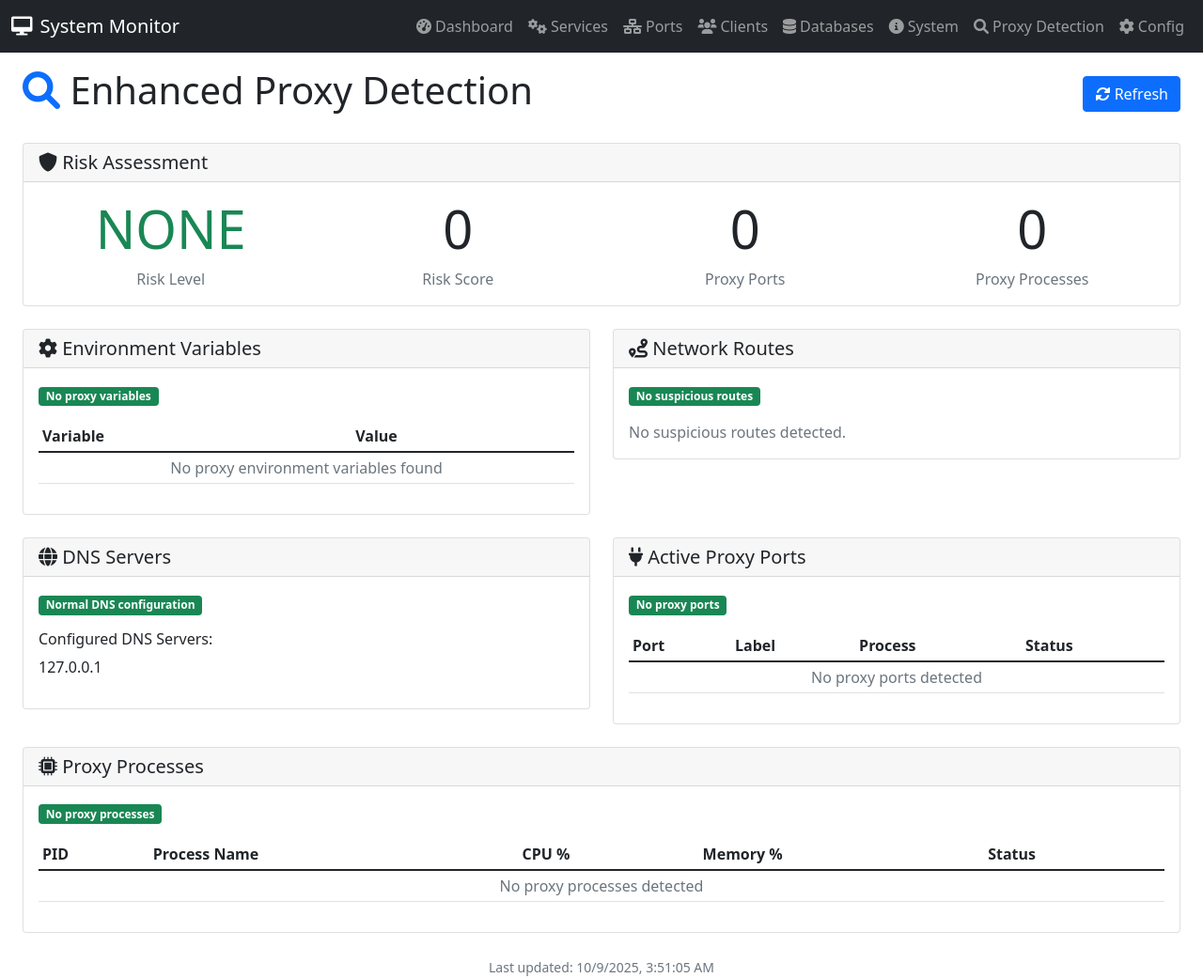
After one commit to junwei-artist/web-dashboard, a Flask app: page /proxy-detection in a window 1280 px wide. The commit adds this page. Shown: the whole page at 94% size. Run offline with Flask 3, Linux system fonts and the light colour scheme.

Commit message:
add proxy checker

```diff
--- a/src/templates/base.html
+++ b/src/templates/base.html
@@ -59,6 +59,11 @@
                     <li class="nav-item">
                         <a class="nav-link" href="/system">
                             <i class="fas fa-info-circle me-1"></i>System
+                        </a>
+                    </li>
+                    <li class="nav-item">
+                        <a class="nav-link" href="/proxy-detection">
+                            <i class="fas fa-search me-1"></i>Proxy Detection
                         </a>
                     </li>
                     <li class="nav-item">
--- /dev/null
+++ b/src/templates/proxy-detection.html
@@ -0,0 +1,444 @@
+{% extends "base.html" %}
+
+{% block title %}Enhanced Proxy Detection{% endblock %}
+
+{% block content %}
+<div class="container-fluid">
+    <div class="row">
+        <div class="col-12">
+            <div class="d-flex justify-content-between align-items-center mb-4">
+                <h1><i class="fas fa-search text-primary"></i> Enhanced Proxy Detection</h1>
+                <button class="btn btn-primary" onclick="refreshProxyData()">
+                    <i class="fas fa-sync-alt"></i> Refresh
+                </button>
+            </div>
+        </div>
+    </div>
+
+    <!-- Risk Assessment Card -->
+    <div class="row mb-4">
+        <div class="col-12">
+            <div class="card">
+                <div class="card-header">
+                    <h5 class="mb-0"><i class="fas fa-shield-alt"></i> Risk Assessment</h5>
+                </div>
+                <div class="card-body">
+                    <div class="row">
+                        <div class="col-md-3">
+                            <div class="text-center">
+                                <div id="riskLevel" class="display-4 mb-2">-</div>
+                                <div class="text-muted">Risk Level</div>
+                            </div>
+                        </div>
+                        <div class="col-md-3">
+                            <div class="text-center">
+                                <div id="riskScore" class="display-4 mb-2">-</div>
+                                <div class="text-muted">Risk Score</div>
+                            </div>
+                        </div>
+                        <div class="col-md-3">
+                            <div class="text-center">
+                                <div id="proxyPorts" class="display-4 mb-2">-</div>
+                                <div class="text-muted">Proxy Ports</div>
+                            </div>
+                        </div>
+                        <div class="col-md-3">
+                            <div class="text-center">
+                                <div id="proxyProcesses" class="display-4 mb-2">-</div>
+                                <div class="text-muted">Proxy Processes</div>
+                            </div>
+                        </div>
+                    </div>
+                </div>
+            </div>
+        </div>
+    </div>
+
+    <!-- Detection Results -->
+    <div class="row">
+        <!-- Environment Variables -->
+        <div class="col-md-6 mb-4">
+            <div class="card">
+                <div class="card-header">
+                    <h5 class="mb-0"><i class="fas fa-cog"></i> Environment Variables</h5>
+                </div>
+                <div class="card-body">
+                    <div id="envVarsStatus" class="mb-3">
+                        <span class="badge bg-secondary">Loading...</span>
+                    </div>
+                    <div id="envVarsList" class="table-responsive">
+                        <table class="table table-sm">
+                            <thead>
+                                <tr>
+                                    <th>Variable</th>
+                                    <th>Value</th>
+                                </tr>
+                            </thead>
+                            <tbody id="envVarsTableBody">
+                                <tr><td colspan="2" class="text-center">Loading...</td></tr>
+                            </tbody>
+                        </table>
+                    </div>
+                </div>
+            </div>
+        </div>
+
+        <!-- Network Routes -->
+        <div class="col-md-6 mb-4">
+            <div class="card">
+                <div class="card-header">
+                    <h5 class="mb-0"><i class="fas fa-route"></i> Network Routes</h5>
+                </div>
+                <div class="card-body">
+                    <div id="routesStatus" class="mb-3">
+                        <span class="badge bg-secondary">Loading...</span>
+                    </div>
+                    <div id="routesList">
+                        <div id="proxyRoutes" class="mb-3" style="display: none;">
+                            <h6>Proxy-Related Routes:</h6>
+                            <ul id="proxyRoutesList" class="list-unstyled"></ul>
+                        </div>
+                        <div id="suspiciousRoutes" class="mb-3" style="display: none;">
+                            <h6>Suspicious Routes:</h6>
+                            <ul id="suspiciousRoutesList" class="list-unstyled"></ul>
+                        </div>
+                        <div id="noRoutes" class="text-muted">
+                            No suspicious routes detected.
+                        </div>
+                    </div>
+                </div>
+            </div>
+        </div>
+    </div>
+
+    <div class="row">
+        <!-- DNS Servers -->
+        <div class="col-md-6 mb-4">
+            <div class="card">
+                <div class="card-header">
+                    <h5 class="mb-0"><i class="fas fa-globe"></i> DNS Servers</h5>
+                </div>
+                <div class="card-body">
+                    <div id="dnsStatus" class="mb-3">
+                        <span class="badge bg-secondary">Loading...</span>
+                    </div>
+                    <div id="dnsList">
+                        <div id="dnsServers" class="mb-3">
+                            <h6>Configured DNS Servers:</h6>
+                            <ul id="dnsServersList" class="list-unstyled"></ul>
+                        </div>
+                        <div id="suspiciousDns" class="mb-3" style="display: none;">
+                            <h6>Suspicious DNS Servers:</h6>
+                            <ul id="suspiciousDnsList" class="list-unstyled"></ul>
+                        </div>
+                    </div>
+                </div>
+            </div>
+        </div>
+
+        <!-- Active Proxy Ports -->
+        <div class="col-md-6 mb-4">
+            <div class="card">
+                <div class="card-header">
+                    <h5 class="mb-0"><i class="fas fa-plug"></i> Active Proxy Ports</h5>
+                </div>
+                <div class="card-body">
+                    <div id="proxyPortsStatus" class="mb-3">
+                        <span class="badge bg-secondary">Loading...</span>
+                    </div>
+                    <div id="proxyPortsList" class="table-responsive">
+                        <table class="table table-sm">
+                            <thead>
+                                <tr>
+                                    <th>Port</th>
+                                    <th>Label</th>
+                                    <th>Process</th>
+                                    <th>Status</th>
+                                </tr>
+                            </thead>
+                            <tbody id="proxyPortsTableBody">
+                                <tr><td colspan="4" class="text-center">Loading...</td></tr>
+                            </tbody>
+                        </table>
+                    </div>
+                </div>
+            </div>
+        </div>
+    </div>
+
+    <div class="row">
+        <!-- Proxy Processes -->
+        <div class="col-md-12 mb-4">
+            <div class="card">
+                <div class="card-header">
+                    <h5 class="mb-0"><i class="fas fa-microchip"></i> Proxy Processes</h5>
+                </div>
+                <div class="card-body">
+                    <div id="proxyProcessesStatus" class="mb-3">
+                        <span class="badge bg-secondary">Loading...</span>
+                    </div>
+                    <div id="proxyProcessesList" class="table-responsive">
+                        <table class="table table-sm">
+                            <thead>
+                                <tr>
+                                    <th>PID</th>
+                                    <th>Process Name</th>
+                                    <th>CPU %</th>
+                                    <th>Memory %</th>
+                                    <th>Status</th>
+                                </tr>
+                            </thead>
+                            <tbody id="proxyProcessesTableBody">
+                                <tr><td colspan="5" class="text-center">Loading...</td></tr>
+                            </tbody>
+                        </table>
+                    </div>
+                </div>
+            </div>
+        </div>
+    </div>
+
+    <!-- Last Updated -->
+    <div class="row">
+        <div class="col-12">
+            <div class="text-muted text-center">
+                <small>Last updated: <span id="lastUpdated">-</span></small>
+            </div>
+        </div>
+    </div>
+</div>
+
+<script>
+let proxyData = {};
+
+function getRiskLevelClass(level) {
+    switch(level) {
+        case 'HIGH': return 'text-danger';
+        case 'MEDIUM': return 'text-warning';
+        case 'LOW': return 'text-info';
+        case 'NONE': return 'text-success';
+        default: return 'text-secondary';
+    }
+}
+
+function getBadgeClass(hasIssue) {
+    return hasIssue ? 'bg-danger' : 'bg-success';
+}
+
+function formatTimestamp(timestamp) {
+    if (!timestamp) return '-';
+    return new Date(timestamp).toLocaleString();
+}
+
+function updateRiskAssessment(data) {
+    const riskLevel = document.getElementById('riskLevel');
+    const riskScore = document.getElementById('riskScore');
+    const proxyPorts = document.getElementById('proxyPorts');
+    const proxyProcesses = document.getElementById('proxyProcesses');
+
+    riskLevel.textContent = data.risk_level || '-';
+    riskLevel.className = `display-4 mb-2 ${getRiskLevelClass(data.risk_level)}`;
+
+    riskScore.textContent = data.risk_score || 0;
+    proxyPorts.textContent = data.summary?.total_proxy_ports || 0;
+    proxyProcesses.textContent = data.summary?.total_proxy_processes || 0;
+}
+
+function updateEnvironmentVariables(data) {
+    const status = document.getElementById('envVarsStatus');
+    const tbody = document.getElementById('envVarsTableBody');
+
+    const envVars = data.environment_variables || {};
+    const hasVars = envVars.has_proxy_env_vars || false;
+
+    status.innerHTML = `<span class="badge ${getBadgeClass(hasVars)}">${hasVars ? 'Proxy variables detected' : 'No proxy variables'}</span>`;
+
+    if (hasVars && envVars.proxy_variables) {
+        tbody.innerHTML = '';
+        Object.entries(envVars.proxy_variables).forEach(([key, value]) => {
+            const row = tbody.insertRow();
+            row.insertCell(0).textContent = key;
+            row.insertCell(1).textContent = value;
+        });
+    } else {
+        tbody.innerHTML = '<tr><td colspan="2" class="text-center text-muted">No proxy environment variables found</td></tr>';
+    }
+}
+
+function updateNetworkRoutes(data) {
+    const status = document.getElementById('routesStatus');
+    const proxyRoutesDiv = document.getElementById('proxyRoutes');
+    const suspiciousRoutesDiv = document.getElementById('suspiciousRoutes');
+    const noRoutesDiv = document.getElementById('noRoutes');
+    const proxyRoutesList = document.getElementById('proxyRoutesList');
+    const suspiciousRoutesList = document.getElementById('suspiciousRoutesList');
+
+    const routes = data.network_routes || {};
+    const hasProxyRoutes = routes.has_proxy_routes || false;
+    const hasSuspiciousRoutes = routes.has_suspicious_routes || false;
+
+    status.innerHTML = `<span class="badge ${getBadgeClass(hasProxyRoutes || hasSuspiciousRoutes)}">${(hasProxyRoutes || hasSuspiciousRoutes) ? 'Suspicious routes detected' : 'No suspicious routes'}</span>`;
+
+    if (hasProxyRoutes && routes.proxy_indicators) {
+        proxyRoutesDiv.style.display = 'block';
+        proxyRoutesList.innerHTML = '';
+        routes.proxy_indicators.forEach(route => {
+            const li = document.createElement('li');
+            li.className = 'text-danger';
+            li.textContent = route;
+            proxyRoutesList.appendChild(li);
+        });
+    } else {
+        proxyRoutesDiv.style.display = 'none';
+    }
+
+    if (hasSuspiciousRoutes && routes.suspicious_routes) {
+        suspiciousRoutesDiv.style.display = 'block';
+        suspiciousRoutesList.innerHTML = '';
+        routes.suspicious_routes.forEach(route => {
+            const li = document.createElement('li');
+            li.className = 'text-warning';
+            li.textContent = route;
+            suspiciousRoutesList.appendChild(li);
+        });
+    } else {
+        suspiciousRoutesDiv.style.display = 'none';
+    }
+
+    if (!hasProxyRoutes && !hasSuspiciousRoutes) {
+        noRoutesDiv.style.display = 'block';
+    } else {
+        noRoutesDiv.style.display = 'none';
+    }
+}
+
+function updateDnsServers(data) {
+    const status = document.getElementById('dnsStatus');
+    const dnsServersList = document.getElementById('dnsServersList');
+    const suspiciousDnsDiv = document.getElementById('suspiciousDns');
+    const suspiciousDnsList = document.getElementById('suspiciousDnsList');
+
+    const dns = data.dns_servers || {};
+    const hasSuspiciousDns = dns.has_suspicious_dns || false;
+
+    status.innerHTML = `<span class="badge ${getBadgeClass(hasSuspiciousDns)}">${hasSuspiciousDns ? 'Suspicious DNS detected' : 'Normal DNS configuration'}</span>`;
+
+    if (dns.dns_servers && dns.dns_servers.length > 0) {
+        dnsServersList.innerHTML = '';
+        dns.dns_servers.forEach(server => {
+            const li = document.createElement('li');
+            li.textContent = server;
+            dnsServersList.appendChild(li);
+        });
+    } else {
+        dnsServersList.innerHTML = '<li class="text-muted">No DNS servers found</li>';
+    }
+
+    if (hasSuspiciousDns && dns.suspicious_dns_servers) {
+        suspiciousDnsDiv.style.display = 'block';
+        suspiciousDnsList.innerHTML = '';
+        dns.suspicious_dns_servers.forEach(server => {
+            const li = document.createElement('li');
+            li.className = 'text-warning';
+            li.textContent = server;
+            suspiciousDnsList.appendChild(li);
+        });
+    } else {
+        suspiciousDnsDiv.style.display = 'none';
+    }
+}
+
+function updateProxyPorts(data) {
+    const status = document.getElementById('proxyPortsStatus');
+    const tbody = document.getElementById('proxyPortsTableBody');
+
+    const ports = data.proxy_ports || [];
+    const hasPorts = ports.length > 0;
+
+    status.innerHTML = `<span class="badge ${getBadgeClass(hasPorts)}">${hasPorts ? `${ports.length} proxy ports detected` : 'No proxy ports'}</span>`;
+
+    if (hasPorts) {
+        tbody.innerHTML = '';
+        ports.forEach(port => {
+            const row = tbody.insertRow();
+            row.insertCell(0).textContent = port.local_address || '-';
+            row.insertCell(1).textContent = port.port_label || '-';
+            row.insertCell(2).textContent = port.process_name || '-';
+            row.insertCell(3).textContent = port.status || '-';
+        });
+    } else {
+        tbody.innerHTML = '<tr><td colspan="4" class="text-center text-muted">No proxy ports detected</td></tr>';
+    }
+}
+
+function updateProxyProcesses(data) {
+    const status = document.getElementById('proxyProcessesStatus');
+    const tbody = document.getElementById('proxyProcessesTableBody');
+
+    const processes = data.proxy_processes || [];
+    const hasProcesses = processes.length > 0;
+
+    status.innerHTML = `<span class="badge ${getBadgeClass(hasProcesses)}">${hasProcesses ? `${processes.length} proxy processes detected` : 'No proxy processes'}</span>`;
+
+    if (hasProcesses) {
+        tbody.innerHTML = '';
+        processes.forEach(process => {
+            const row = tbody.insertRow();
+            row.insertCell(0).textContent = process.pid || '-';
+            row.insertCell(1).textContent = process.name || '-';
+            row.insertCell(2).textContent = `${process.cpu_percent || 0}%`;
+            row.insertCell(3).textContent = `${process.memory_percent || 0}%`;
+            row.insertCell(4).textContent = process.status || '-';
+        });
+    } else {
+        tbody.innerHTML = '<tr><td colspan="5" class="text-center text-muted">No proxy processes detected</td></tr>';
+    }
+}
+
+function updateLastUpdated(timestamp) {
+    document.getElementById('lastUpdated').textContent = formatTimestamp(timestamp);
+}
+
+function loadProxyData() {
+    fetch('/api/proxy-detection')
+        .then(response => response.json())
+        .then(data => {
+            proxyData = data;
+            updateRiskAssessment(data);
+            updateEnvironmentVariables(data);
+            updateNetworkRoutes(data);
+            updateDnsServers(data);
+            updateProxyPorts(data);
+            updateProxyProcesses(data);
+            updateLastUpdated(data.timestamp);
+        })
+        .catch(error => {
+            console.error('Error loading proxy data:', error);
+            showAlert('Error loading proxy detection data', 'danger');
+        });
+}
+
+function refreshProxyData() {
+    const button = document.querySelector('button[onclick="refreshProxyData()"]');
+    const icon = button.querySelector('i');
+
+    // Add spinning animation
+    icon.classList.add('fa-spin');
+
+    loadProxyData();
+
+    // Remove spinning animation after a delay
+    setTimeout(() => {
+        icon.classList.remove('fa-spin');
+    }, 1000);
+}
+
+// Load data on page load
+document.addEventListener('DOMContentLoaded', function() {
+    loadProxyData();
+
+    // Auto-refresh every 30 seconds
+    setInterval(loadProxyData, 30000);
+});
+</script>
+{% endblock %}
--- a/system_monitor_dashboard.egg-info/SOURCES.txt
+++ b/system_monitor_dashboard.egg-info/SOURCES.txt
@@ -11,10 +11,12 @@ src/templates/403.html
 src/templates/404.html
 src/templates/500.html
 src/templates/base.html
+src/templates/clients.html
 src/templates/config.html
 src/templates/dashboard.html
 src/templates/databases.html
 src/templates/ports.html
+src/templates/proxy-detection.html
 src/templates/services.html
 src/templates/system.html
 system_monitor_dashboard.egg-info/PKG-INFO
```
Also changed, not shown: src/backend.py (+177 -0 lines), src/frontend.py (+11 -0 lines).
